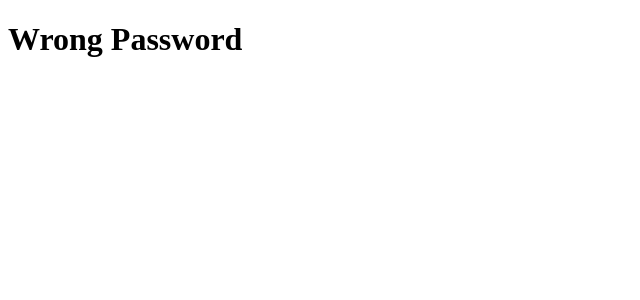
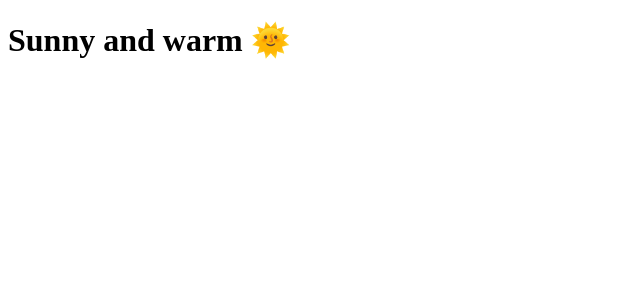
Before and after one commit to muxlisa-maxmudova/typescript, a React (Vite) app: page / in a window 1280 px wide. Shown: the top 300 px of the page, without its empty margins (0-640 px from the left). Built offline with nearby package versions, Linux system fonts and the light colour scheme.

Commit message:
weather done

```diff
--- a/src/App.tsx
+++ b/src/App.tsx
@@ -1,8 +1,9 @@
-import Password from "./ConditionalRendering/Password.tsx";
+import Weather from "./ConditionalRendering/Weather.tsx";
+
 const App = () => {
     return (
         <div>
-            <Password isValid={false}/>
+            <Weather temperature={23}/>
         </div>
     )
 }
--- /dev/null
+++ b/src/ConditionalRendering/Weather.tsx
@@ -0,0 +1,19 @@
+type Temp = {
+    temperature: number
+}
+const Weather = ({temperature}:Temp) => {
+    if(temperature < 15){
+            return <h1>Outside is cold!</h1>
+        }else if(temperature > 15 && temperature < 25){
+            return <h1>Sunny and warm 🌞</h1>
+        } else if(temperature> 25) {
+            return <h1>Outside is cold!</h1>
+        }
+
+    return(
+        <div>
+            <h1>Weather</h1>
+        </div>
+    )
+}
+export default Weather
```
